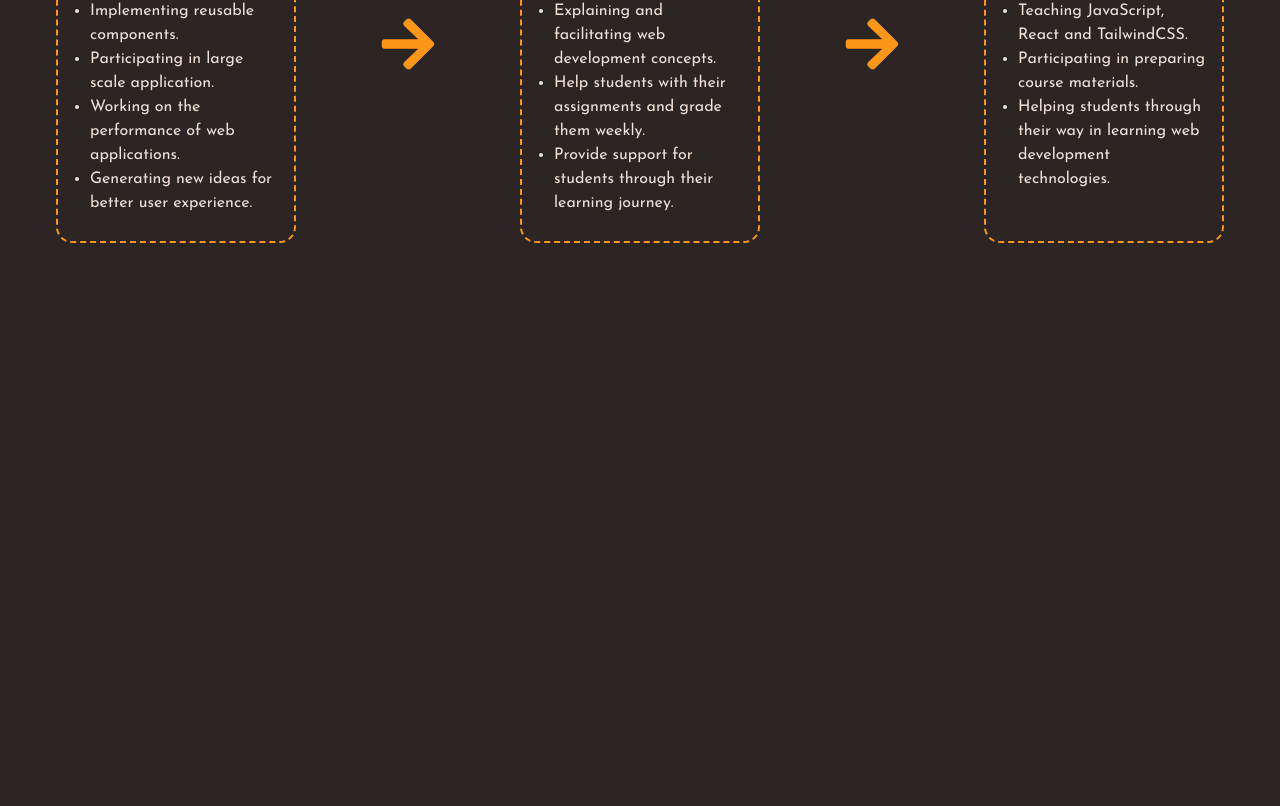
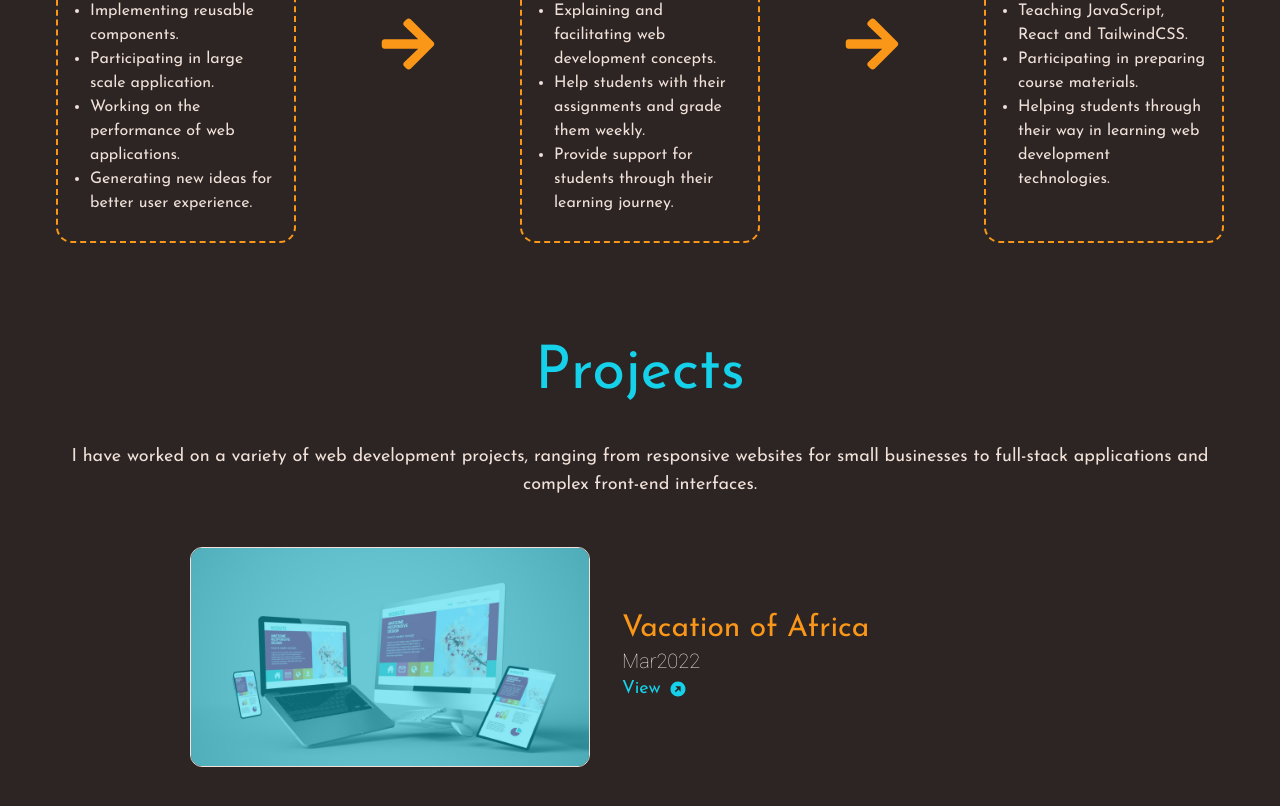
Before and after one commit to ShavmiyanV/Portfolio, a React (Vite) app: page / in a window 1280 px wide. Shown: the part 1954-2760 px from the top of the page. Built offline with nearby package versions, Linux system fonts and the light colour scheme.

Commit message:
update: [Complete Projects Section]

```diff
--- a/src/App.jsx
+++ b/src/App.jsx
@@ -7,6 +7,7 @@
 import NavbarMain from "./components/navbar/NavbarMain";
 import SkillsMain from "./components/skillsSection/SkillsMain";
 import SubSkills from "./components/skillsSection/SubSkills";
+import ProjectsMain from "./components/projectsSection/ProjectsMain";
 
 function App() {
   return <main className="font-body">
@@ -18,7 +19,9 @@
       <SkillsMain/>
       <SubSkills/>
       <ExperienceMain/>
+      <ProjectsMain/>
       <HelperSection/>
+
   </main>
 }
 
--- /dev/null
+++ b/src/components/projectsSection/ProjectsMain.jsx
@@ -0,0 +1,50 @@
+import React from "react";
+import ProjectsText from "./ProjectsText";
+import SingleProject from "./SingleProject";
+
+const projects = [
+  {
+    name: "Vacation of Africa",
+    year: "Mar2022",
+    align: "right",
+    image: "../../public/images/website-img-1.jpg",
+    link: "#",
+  },
+  {
+    name: "Moola App",
+    year: "Sept2022",
+    align: "left",
+    image: "../../public/images/website-img-2.webp",
+    link: "#",
+  },
+  {
+    name: "Tourzania",
+    year: "Jan2023",
+    align: "right",
+    image: "../../public/images/website-img-3.jpg",
+    link: "#",
+  },
+  {
+    name: "Bank of Luck",
+    year: "May2024",
+    align: "left",
+    image: "../../public/images/website-img-4.jpg",
+    link: "#",
+  },
+];
+
+
+const ProjectsMain = () => {
+  return (
+    <div id='projects' className="max-w-[1200px] mx-auto px-4">
+      <ProjectsText />
+      <div className="flex flex-col gap-20 max-w-[900px] mx-auto mt-12">
+        {projects.map((item,index) => {
+          return <SingleProject key={index} name={item.name} year={item.year} align={item.align} image={item.image}/>
+        })}
+      </div>
+    </div>
+  );
+};
+
+export default ProjectsMain;
--- /dev/null
+++ b/src/components/projectsSection/ProjectsText.jsx
@@ -0,0 +1,16 @@
+import React from "react";
+
+const ProjectsText = () => {
+  return (
+    <div className="flex flex-col items-center mt-[100px]">
+      <h2 className="text-6xl text-cyan mb-10">Projects</h2>
+      <p className="text-lg text-center text-white">
+        I have worked on a variety of web development projects, ranging from
+        responsive websites for small businesses to full-stack applications and
+        complex front-end interfaces.
+      </p>
+    </div>
+  );
+};
+
+export default ProjectsText;
--- /dev/null
+++ b/src/components/projectsSection/SingleProject.jsx
@@ -0,0 +1,37 @@
+import React from "react";
+import { BiSolidRightTopArrowCircle } from "react-icons/bi";
+
+const SingleProject = ({ name, year, align, image, link }) => {
+  return (
+    <div
+      className={`flex w-full sm:flex-col-reverse items-center gap-8 ${
+        align === "left" ? "md:flex-row" : "md:flex-row-reverse"
+      } justify-end`}
+    >
+      <div>
+        <h2 className="md:text-3xl sm:text-2xl text-orange">{name}</h2>
+        <h2
+          className={`text-xl font-thin text-white font-special sm:text-center ${
+            align === "left" ? "md:text-right" : "md:text-left"
+          } `}
+        >
+          {year}
+        </h2>
+        <a
+          href={link}
+          className={`text-lg flex gap-2 items-center text-cyan hover:text-orange transition-all duration-500 cursor-pointer sm:justify-center ${
+            align === "left" ? "md:justify-self-end" : "md:justify-self-start"
+          }`}
+        >
+          View <BiSolidRightTopArrowCircle />
+        </a>
+      </div>
+      <div className="max-h-[220px] max-w-[400px] rounded-xl overflow-hidden hover:scale-110 transform transition-all duration-500 relative border border-white">
+        <div className="w-full h-full bg-cyan opacity-50 absolute top-0 left-0 hover:opacity-0 transition duration-500 md:block sm:hidden"></div>
+        <img src={image} alt="Project Image" className="w-full h-full"/>
+      </div>
+    </div>
+  );
+};
+
+export default SingleProject;
```
